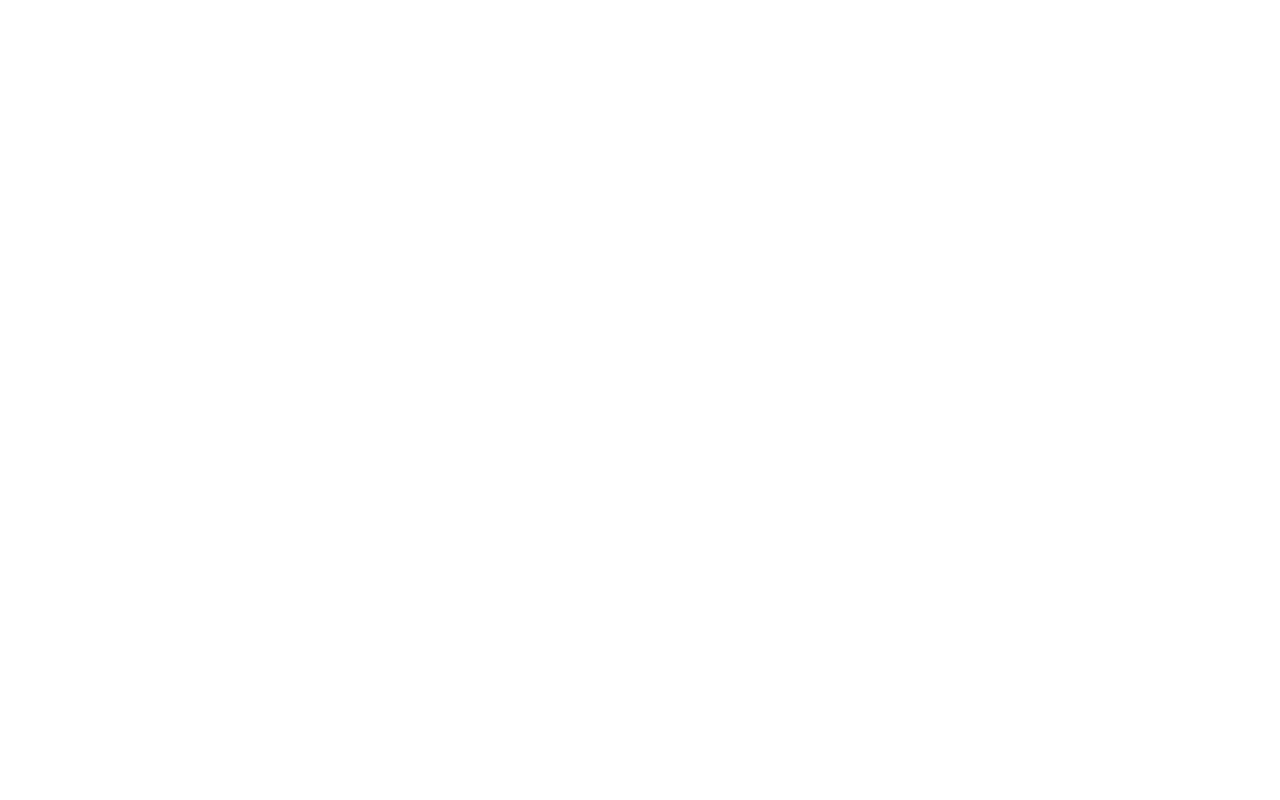
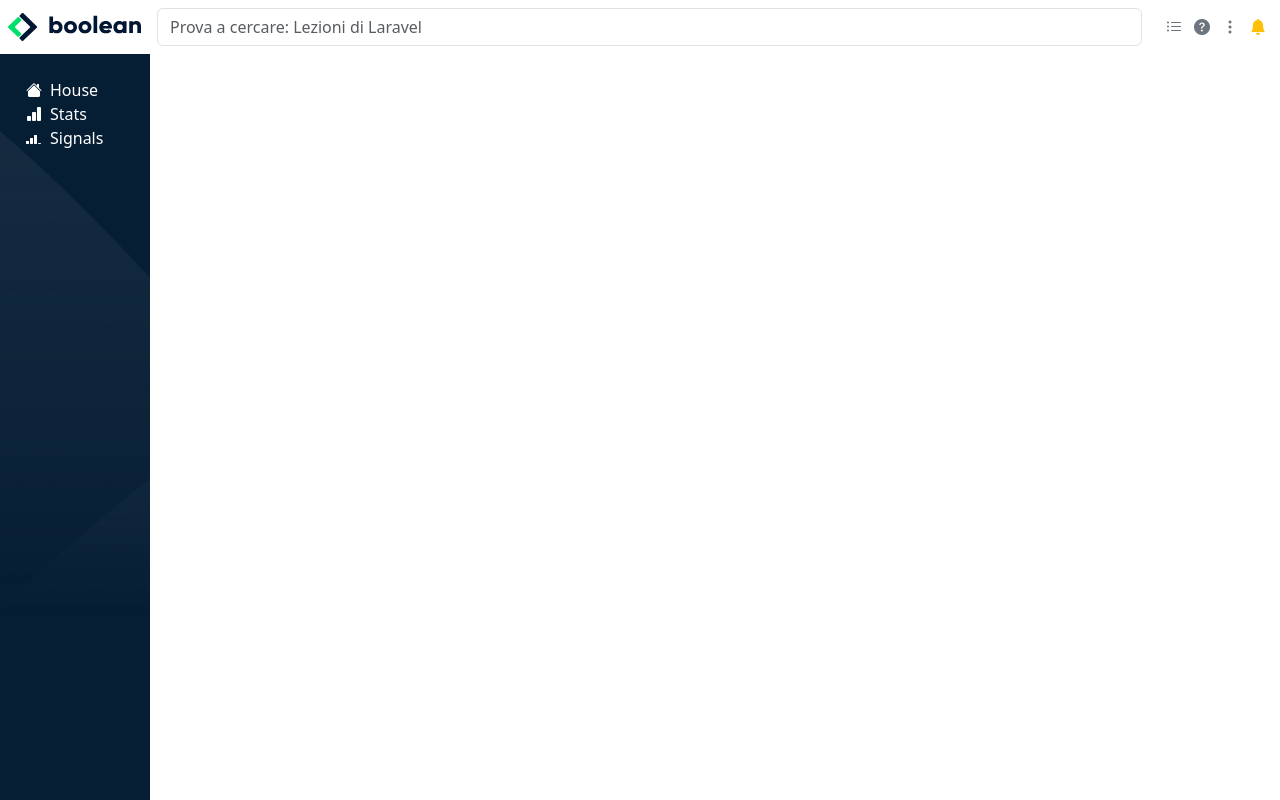
Before and after one commit to Gargantua892/html-css-bootstrap-dashboard, a plain HTML site: page index.html in a window 1280 px wide. Drawn offline with nearby package versions, Linux system fonts and the light colour scheme.

Commit message:
layout impostato

```diff
--- a/css/style.css
+++ b/css/style.css
@@ -0,0 +1,48 @@
+/* [class*="col"]{
+    background-color: rgba(137, 43, 226, 0.499);
+    border: 1px solid #000;
+    min-height: 100px;
+} */
+
+body{
+    height: 100vh;
+}
+
+main, #dashboard-content{
+    height: calc(100vh - 54px);
+}
+
+
+.icon-container.d-flex i {
+    padding: 0px 6px;
+};
+
+input.form-control.me-2 {
+    background-color: lightgray;
+}
+
+#sidebar{
+    width: 150px;
+    height: 100%;
+    background-image: url('../img/sidebar-bg.png');
+    background-size: cover;
+    height: 100%;
+    background-color: #061e34;
+    color: #fff;
+    padding: 24px 26px;
+}
+
+#sidebar ul{
+    list-style-type: none;
+    margin: 0 auto;
+    padding: 0px;
+}
+
+#sidebar span{
+    margin-left: 8px;
+}
+
+#dashboard-content{
+    width: calc(100vw - 150px);
+    overflow: auto;
+}
--- a/index.html
+++ b/index.html
@@ -4,6 +4,9 @@
     <meta charset="UTF-8">
     <meta http-equiv="X-UA-Compatible" content="IE=edge">
     <meta name="viewport" content="width=device-width, initial-scale=1.0">
+
+    <!-- css -->
+    <link rel="stylesheet" href="css/style.css">
 
     <!-- icone -->
     <link rel="stylesheet" href="https://cdn.jsdelivr.net/npm/bootstrap-icons@1.10.4/font/bootstrap-icons.css">
@@ -20,6 +23,36 @@
     <title>Bootstrap Dashboard</title>
 </head>
 <body>
-
+    <header>
+        <section class="bg-light">
+            <div class="d-flex align-items-center p-2 bg-white">
+                <div class="img-container">
+                    <img class="img-fluid" src="img/logo.svg" alt="">
+                </div>
+                <div class="nav-searchbar flex-grow-1 ps-3 ">
+                    <form class="d-flex" role="search">
+                        <input class="form-control me-2" type="search" placeholder="Prova a cercare: Lezioni di Laravel" aria-label="Search">
+                      </form>
+                </div>
+                <div class="icon-container d-flex">
+                    <i class="bi bi-list-ul ps-3 d-none d-lg-block text-secondary"></i>
+                    <i class="bi bi-question-circle-fill d-none d-lg-block text-secondary"></i>
+                    <i class="bi bi-three-dots-vertical d-none d-lg-block text-secondary"></i>
+                    <i class="bi bi-bell-fill text-warning"></i>
+                </div>
+            </div>
+        </section>
+    </header>
+    <main class="d-flex">
+        <section id="sidebar">
+            <ul>
+                <li><i class="bi bi-house-fill"></i><span>House</span></li>
+                <li><i class="bi bi-bar-chart-fill"></i><span>Stats</span></li>
+                <li><i class="bi bi-reception-3"></i><span>Signals</span></li>
+            </ul>
+        </section>
+        <section id="dashboard-content">
+        </section>
+    </main>
 </body>
 </html>
```
Also changed, not shown: img/class-avatar.jpeg (added), img/class-avatar.jpg (added), img/logo.svg (added), img/mobile-logo.png (added), img/sidebar-bg.png (added), img/stats.jpeg (added), 1 other file.
